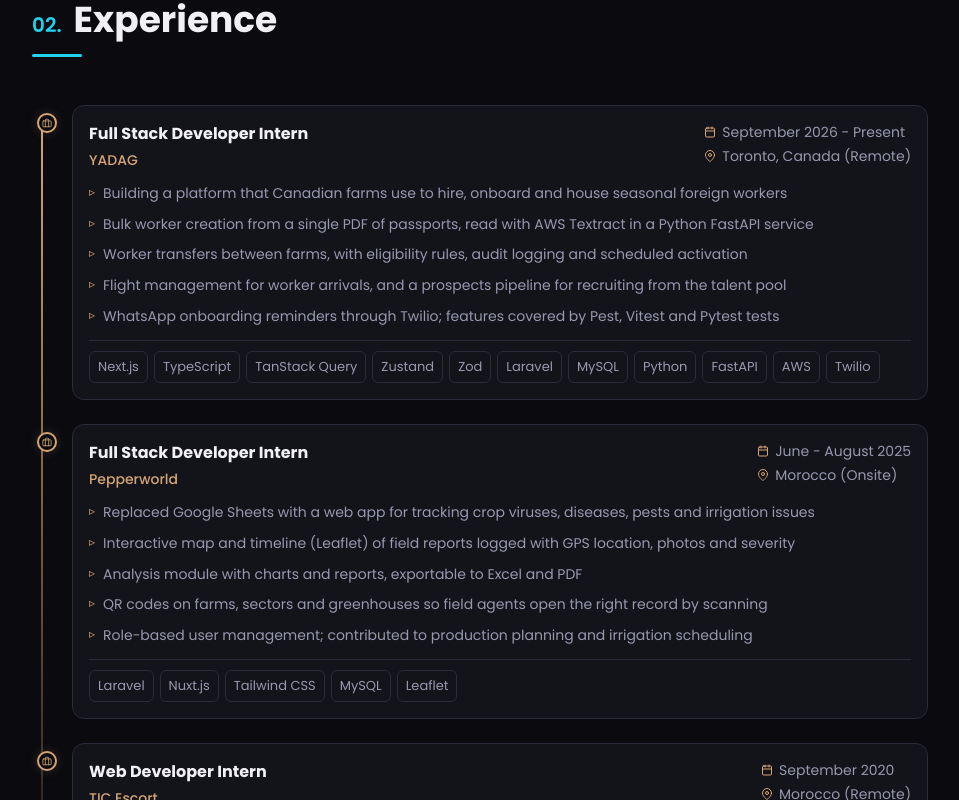
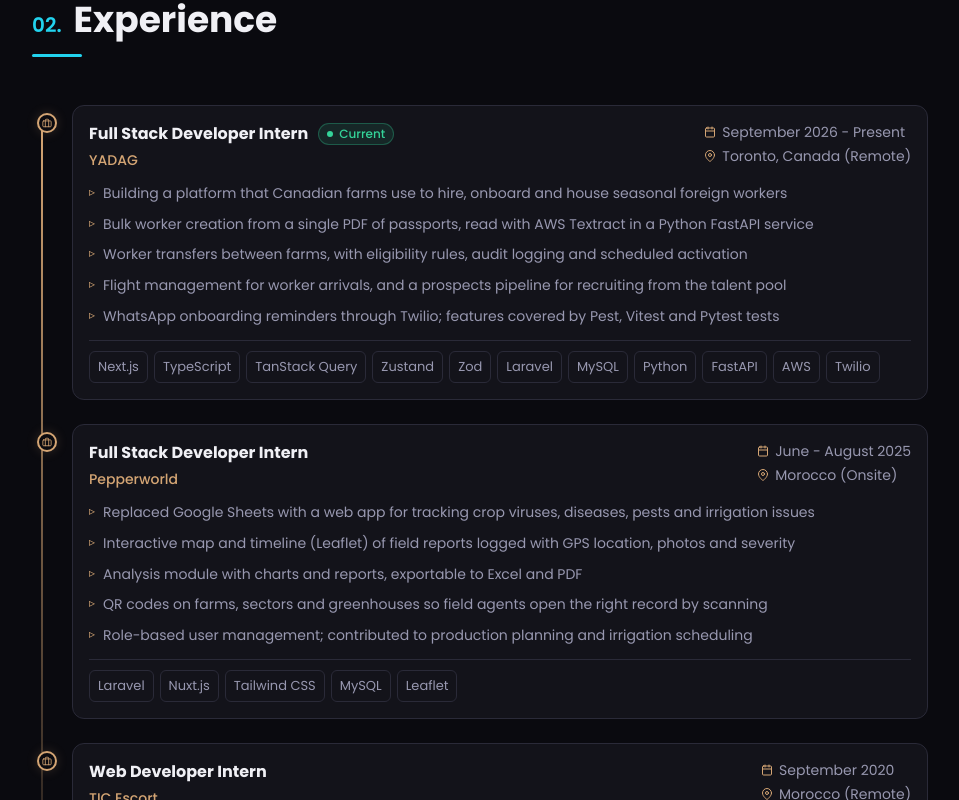
Before and after one commit to MohamedHamouch/Portfolio, a React (Vite) app: page / in a window 1280 px wide. Shown: the part 1660-2460 px from the top of the page, without its empty margins (16-975 px from the left). Built offline with nearby package versions, Linux system fonts and the light colour scheme.

Commit message:
feat: tag the current role in experience

```diff
--- a/src/components/Experience.jsx
+++ b/src/components/Experience.jsx
@@ -7,6 +7,7 @@ const experiences = [
     company: 'YADAG',
     location: 'Toronto, Canada (Remote)',
     period: 'September 2026 - Present',
+    current: true,
     description: [
       'Building a platform that Canadian farms use to hire, onboard and house seasonal foreign workers',
       'Bulk worker creation from a single PDF of passports, read with AWS Textract in a Python FastAPI service',
@@ -76,8 +77,15 @@ const Experience = () => {
                     {/* Header */}
                     <div className="flex flex-wrap items-start justify-between gap-3" style={{ marginBottom: '0.75rem' }}>
                       <div>
-                        <h3 className="text-base font-bold text-[var(--color-text)]" style={{ marginBottom: '0.25rem' }}>
+                        <h3 className="flex flex-wrap items-center gap-x-2.5 gap-y-1 text-base font-bold text-[var(--color-text)]" style={{ marginBottom: '0.25rem' }}>
                           {exp.title}
+                          {/* Same green dot as the hero's availability pill */}
+                          {exp.current && (
+                            <span className="inline-flex items-center gap-1.5 rounded-full border border-[var(--color-tertiary)]/30 bg-[var(--color-tertiary)]/10 px-2 py-0.5 text-xs font-medium text-[var(--color-tertiary)]">
+                              <span className="h-1.5 w-1.5 rounded-full bg-[var(--color-tertiary)]" aria-hidden="true" />
+                              Current
+                            </span>
+                          )}
                         </h3>
                         <p className="text-sm font-medium text-[var(--color-secondary)]">
                           {exp.company}
```
